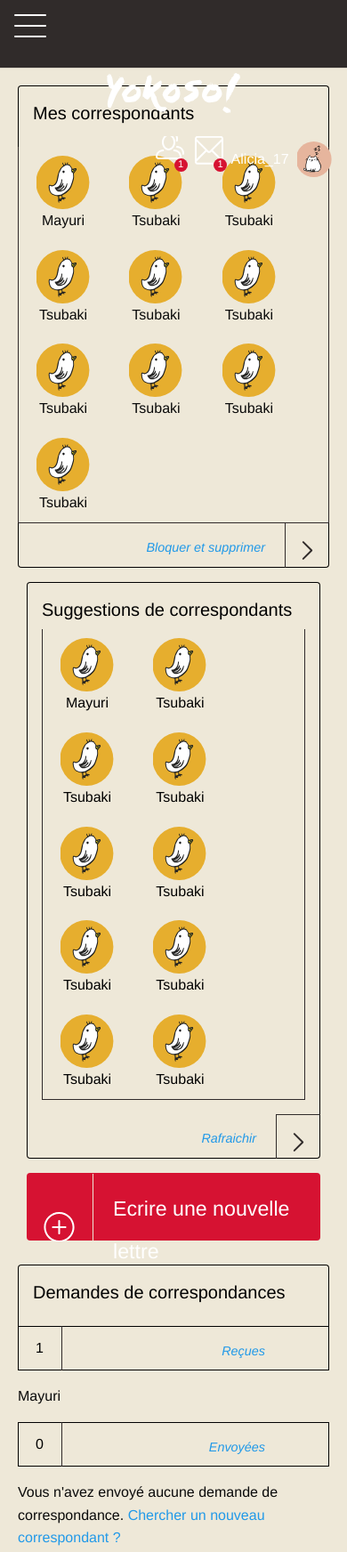
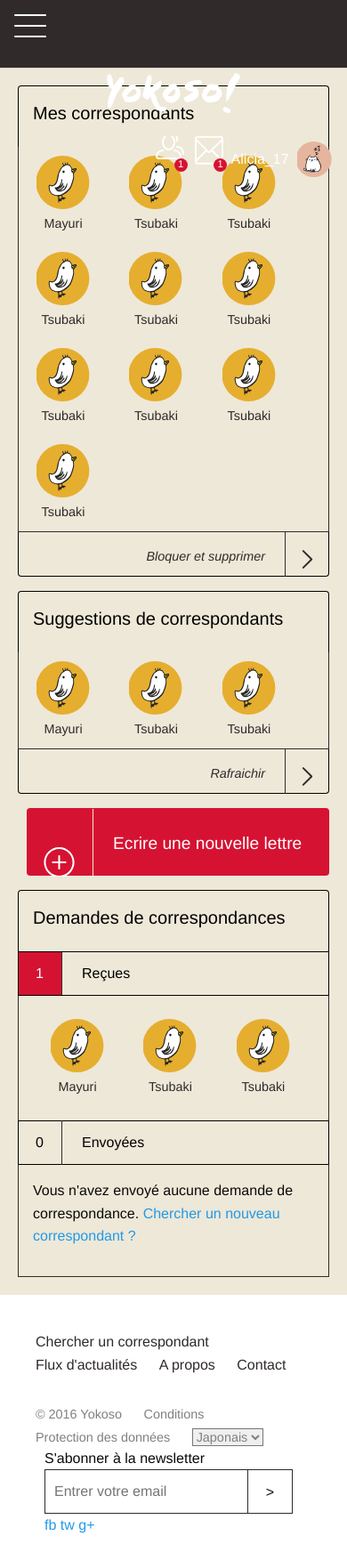
Before and after one commit to CelineThiry/Yokoso, a plain HTML site: page online/correspondant.html in a window 390 px wide. Shown: the top 1744 px of the page at 89% size. Drawn offline with nearby package versions, Linux system fonts and the light colour scheme.

Commit message:
Work in progress
- Worked on correspondance page
- Started to work on profil page
- Added slider in online flux d’actualités page

```diff
--- a/css/flexslider.css
+++ b/css/flexslider.css
@@ -159,7 +159,7 @@ html[xmlns] .flexslider .slides {
   -moz-user-select: none;
 }
 .flex-viewport {
-  max-height: 550px;
+  max-height: 450px;
   -webkit-transition: all 1s ease;
   -moz-transition: all 1s ease;
   -ms-transition: all 1s ease;
--- a/online/correspondant.html
+++ b/online/correspondant.html
@@ -74,46 +74,46 @@
         <h2>Mes correspondants</h2>
       </div>
       <div class="callout profil"> <!-- Profil icon one -->
-        <div class="avatar">
+        <a class="avatar">
           <span class="avatar-pict"></span>
           <p>Mayuri</p>
-        </div>
-        <div class="avatar">
+        </a>
+        <a class="avatar">
           <span class="avatar-pict"></span>
           <p>Tsubaki</p>
-        </div>
-        <div class="avatar">
+        </a>
+        <a class="avatar">
           <span class="avatar-pict"></span>
           <p>Tsubaki</p>
-        </div>
-        <div class="avatar">
+        </a>
+        <a class="avatar">
           <span class="avatar-pict"></span>
           <p>Tsubaki</p>
-        </div>
-        <div class="avatar">
+        </a>
+        <a class="avatar">
           <span class="avatar-pict"></span>
           <p>Tsubaki</p>
-        </div>
-        <div class="avatar">
+        </a>
+        <a class="avatar">
           <span class="avatar-pict"></span>
           <p>Tsubaki</p>
-        </div>
-        <div class="avatar">
+        </a>
+        <a class="avatar">
           <span class="avatar-pict"></span>
           <p>Tsubaki</p>
-        </div>
-        <div class="avatar">
+        </a>
+        <a class="avatar">
           <span class="avatar-pict"></span>
           <p>Tsubaki</p>
-        </div>
-        <div class="avatar">
+        </a>
+        <a class="avatar">
           <span class="avatar-pict"></span>
           <p>Tsubaki</p>
-        </div>
-        <div class="avatar">
+        </a>
+        <a class="avatar">
           <span class="avatar-pict"></span>
           <p>Tsubaki</p>
-        </div>
+        </a>
       </div> <!-- FIN Profil icone zone -->
 
       <footer class="callout inside-right">
@@ -123,61 +123,36 @@
       </article>
 
       <section class="row column"> <!-- Deuxieme ligne sous Mes correspondants -->
-    <article class="large-6 medium-6 columns"> <!-- Block Suggestions de correspondants -->
+    <div class="nest large-6 medium-6 columns"> <!-- Block Suggestions de correspondants -->
 
+      <article>
       <div class="callout inside-right">
         <h2>Suggestions de correspondants</h2>
-        <div class="callout profil"> <!-- Profil icon one -->
-        <div class="avatar">
+      </div>
+      <div class="callout profil"> <!-- Profil icon one -->
+        <a class="avatar">
           <span class="avatar-pict"></span>
           <p>Mayuri</p>
-        </div>
-        <div class="avatar">
+        </a>
+        <a class="avatar">
           <span class="avatar-pict"></span>
           <p>Tsubaki</p>
-        </div>
-        <div class="avatar">
+        </a>
+        <a class="avatar">
           <span class="avatar-pict"></span>
           <p>Tsubaki</p>
-        </div>
-        <div class="avatar">
-          <span class="avatar-pict"></span>
-          <p>Tsubaki</p>
-        </div>
-        <div class="avatar">
-          <span class="avatar-pict"></span>
-          <p>Tsubaki</p>
-        </div>
-        <div class="avatar">
-          <span class="avatar-pict"></span>
-          <p>Tsubaki</p>
-        </div>
-        <div class="avatar">
-          <span class="avatar-pict"></span>
-          <p>Tsubaki</p>
-        </div>
-        <div class="avatar">
-          <span class="avatar-pict"></span>
-          <p>Tsubaki</p>
-        </div>
-        <div class="avatar">
-          <span class="avatar-pict"></span>
-          <p>Tsubaki</p>
-        </div>
-        <div class="avatar">
-          <span class="avatar-pict"></span>
-          <p>Tsubaki</p>
-        </div>
+        </a>
+
       </div> <!-- FIN Profil icone zone -->
-      </div>
 
       <footer class="callout inside-right">
                   <p><a href="">Rafraichir</a></p>
-                  <button class="square-button"></button>
+                  <button class="square-button block"></button>
       </footer>
-    </article><!-- FIN Block Suggestions de correspondants -->
+      </article>
+    </div><!-- FIN Block Suggestions de correspondants -->
 
-    <article class="large-6 medium-6 columns"> <!-- Bouton nouvelle lettre -->
+    <article class="nest large-6 medium-6 columns"> <!-- Bouton nouvelle lettre -->
       <button class="callout big-button">
         <div class="picto-button"></div>
         <h1>Ecrire une nouvelle lettre</h1>
@@ -195,21 +170,49 @@
     </div>
       <footer class="callout border-button">
                   <button class="picto-button on">1</button>
-                  <p><a href="">Reçues</a></p>
+                  <p>Reçues</p>
 
       </footer>
-      <div class="profil">
-        <div class="avatar"></div>
-        <p>Mayuri</p>
-      </div>
+      <div class="callout profil middle"> <!-- Profil icon one -->
+        <!-- <div>
+          <p>Vous n'avez envoyé aucune demande de correspondance. <a href="">Chercher un nouveau correspondant ?</a></p>
+        </div> -->
+        <a class="avatar" href="#">
+          <span class="avatar-pict"></span>
+          <p>Mayuri</p>
+        </a>
+        <a class="avatar" href="#">
+          <span class="avatar-pict"></span>
+          <p>Tsubaki</p>
+        </a>
+        <a class="avatar" href="#">
+          <span class="avatar-pict"></span>
+          <p>Tsubaki</p>
+        </a>
+      </div> <!-- FIN Profil icone zone -->
       <footer class="callout border-button">
                   <button class="picto-button off">0</button>
-                  <p><a href="">Envoyées</a></p>
+                  <p>Envoyées</p>
 
       </footer>
-      <div>
-        <p>Vous n'avez envoyé aucune demande de correspondance. <a href="">Chercher un nouveau correspondant ?</a></p>
-      </div>
+      <div class="callout profil"> <!-- Profil icon one -->
+        <div>
+          <p>Vous n'avez envoyé aucune demande de correspondance. <a href="">Chercher un nouveau correspondant ?</a></p>
+        </div>
+        <!-- <div class="avatar">
+          <span class="avatar-pict"></span>
+          <p>Mayuri</p>
+        </div>
+        <div class="avatar">
+          <span class="avatar-pict"></span>
+          <p>Tsubaki</p>
+        </div>
+        <div class="avatar">
+          <span class="avatar-pict"></span>
+          <p>Tsubaki</p>
+        </div>           -->
+      </div> <!-- FIN Profil icone zone -->
+
 
     </article>
     </div><!-- FIN panel demande de correspodances -->
--- a/sass/sass-style.scss
+++ b/sass/sass-style.scss
@@ -615,12 +615,79 @@ main#base{
 
 		section{
 
+			article.nest{
+
+				padding-right: 0;
+
+				button{
+					h1{
+						font-size: 1.2rem;
+					}
+				}
+			}
+
+			div.nest{
+
+				padding: 0;
+			}
+
+			div.large-4{
+
+				article{
+					div.callout{}
+					footer.callout.border-button{
+						margin-bottom: 0;
+
+						button.picto-button.on{
+							background-color: $cherry-red;
+							z-index: -1;
+							color: white;
+						}
+
+						p{
+							text-align: left;
+							line-height: 1rem;
+							font-size: 1rem;
+							font-style: normal;
+							font-weight: 400;
+
+							a{color:$my-black;}
+						}
+					}
+					div.profil.middle{
+						border-width: 0 1px 0 1px;
+						border-style: none solid none solid;
+						border-color: $my-black;
+					}
+					div.profil{
+
+						padding: 1rem;
+						border-width: 0 1px 1px 1px;
+						border-style: none solid solid solid;
+
+
+						a.avatar{
+
+								p{}
+
+								.avatar-pict{}
+						}
+
+					}
+				}
+			}
+
 			div.columns{
 
 				article{
 
-					div.callout{
+					footer.callout{
 
+						p{
+							a{
+								color: $my-black;
+							}
+						}
 
 					}
 
@@ -633,12 +700,19 @@ main#base{
 
 
 							.avatar{
-
+								display: block;
 								padding: 10px;
 								width: 100px;
 								text-align: center;
 								display: inline-block;
 								vertical-align: top;
+								cursor: pointer;
+								color: $my-black;
+								font-size: 0.9rem;
+
+								&:hover{
+									opacity: 0.5;
+								}
 
 								p{
 									text-align: center;
@@ -647,7 +721,7 @@ main#base{
 
 								.avatar-pict{
 										display: block;
-										margin: 0 auto 0 auto;
+										margin: 0 auto 5px auto;
 										content: "";
 										height: 60px;
 										width: 60px;
```
Also changed, not shown: flux-actualites.html (+2 -2 lines), online/flux-actualites.html (+54 -15 lines), online/profil.html (added, +165 -0 lines), css/sass-style.css.
